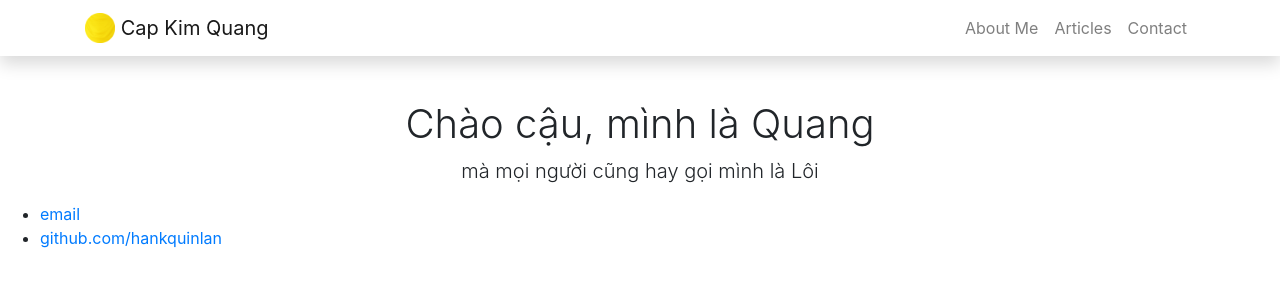
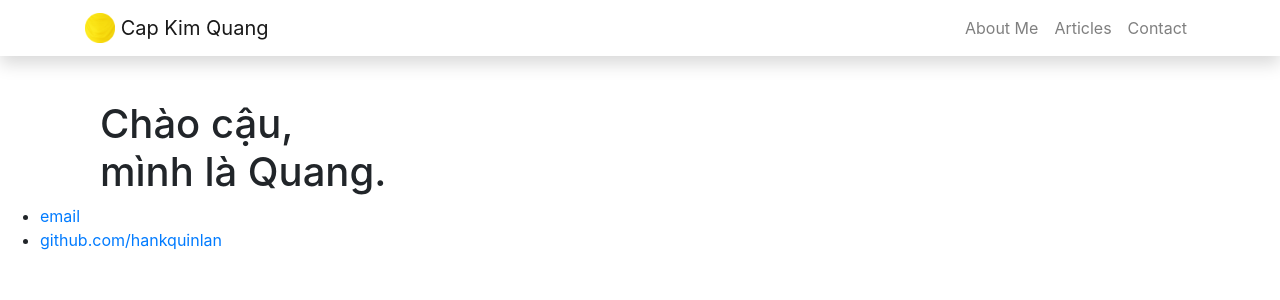
Before and after one commit to capkimquang/capkimquang.github.io, a Jekyll site: the page built from index.html, in a window 1280 px wide. Shown: the top 300 px of the page. Built offline with Jekyll 4.4.1, drawn with Linux system fonts in a browser that asks for light colours.

Commit message:
remove fullpage

```diff
--- a/index.html
+++ b/index.html
@@ -2,17 +2,6 @@
 layout: default
 title: <<test>>
 ---
-<!-- <div class="container h-100">
+<div class="container h-100">
   <h1>Chào cậu, <br /> mình là Quang.</h1>
-</div> -->
-
-<div class="fullpage">
-  <div class="container h-100">
-    <div class="row h-100 align-items-center">
-      <div class="col-12 text-center">
-        <h1 class="font-weight-light">Chào cậu, mình là Quang</h1>
-        <p class="lead">mà mọi người cũng hay gọi mình là Lôi</p>
-      </div>
-    </div>
-  </div>
 </div>
```
